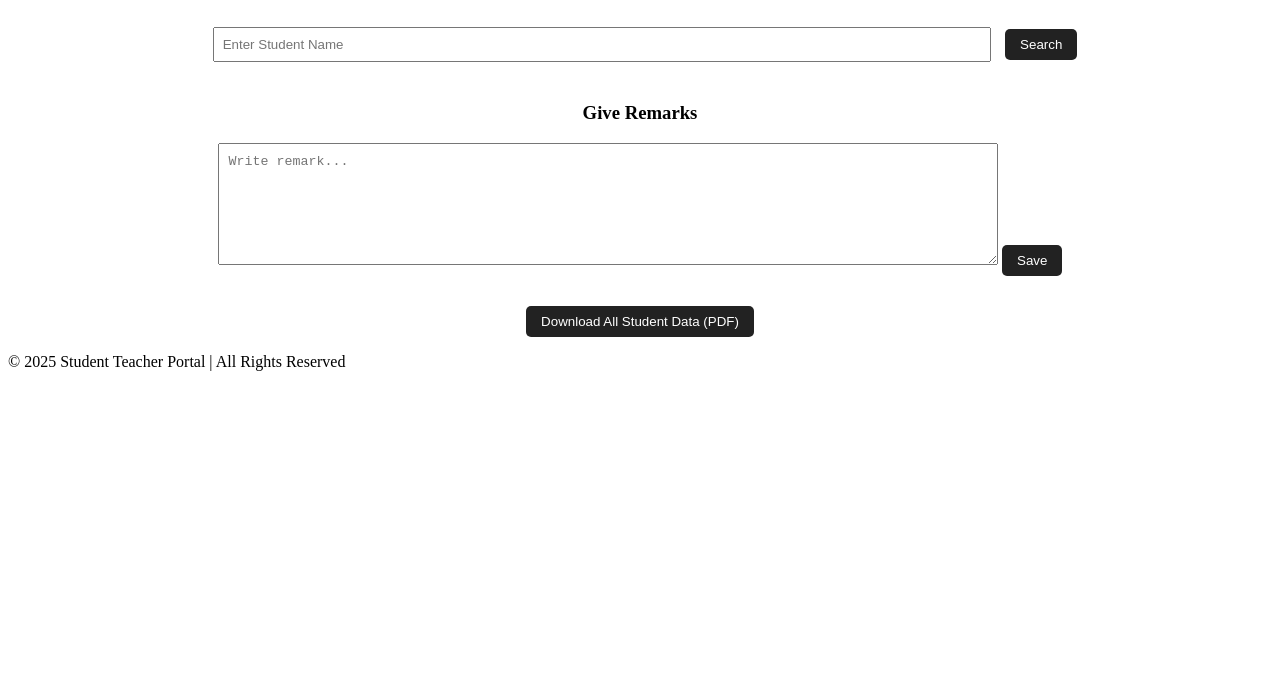
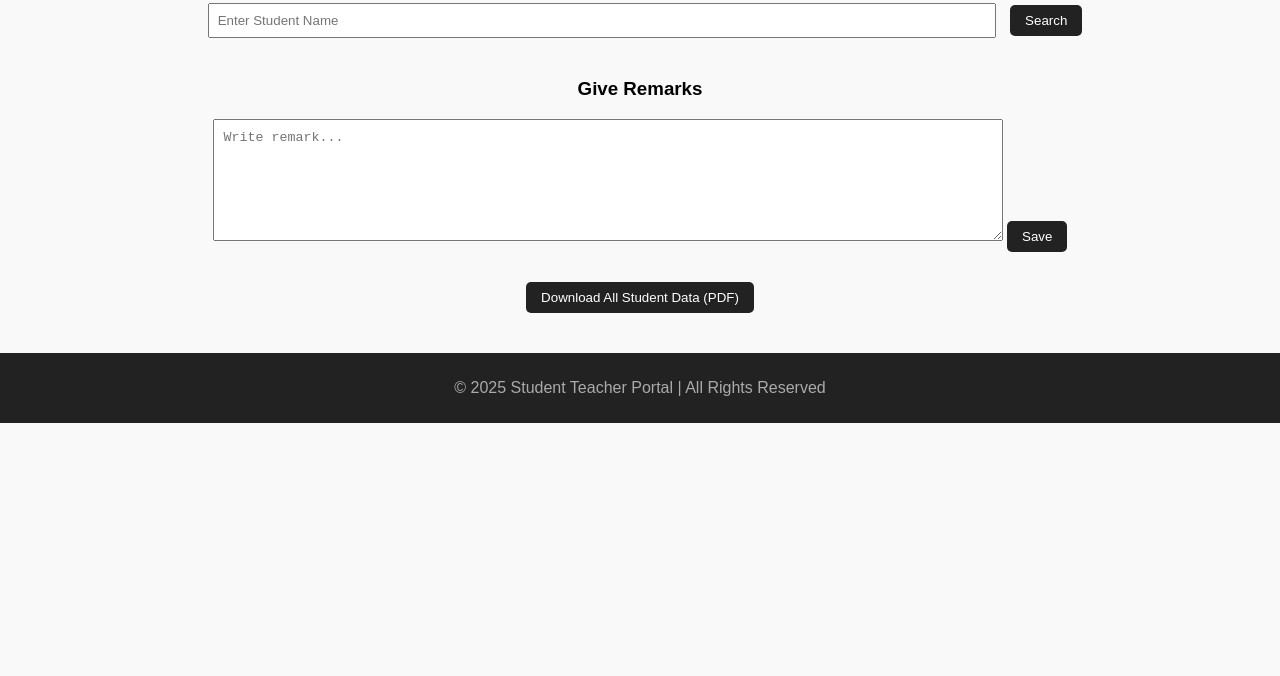
Before and after one commit to MANISHBRO500/student-teacher-portal, a plain HTML site: page frontend/teacher.html in a window 1280 px wide. Shown: the part 124-800 px from the top of the page. Drawn offline with Linux system fonts and the light colour scheme; a script that the page names is missing.

Commit message:
Update stylesheet link in teacher.html

```diff
--- a/frontend/teacher.html
+++ b/frontend/teacher.html
@@ -4,7 +4,7 @@
   <meta charset="UTF-8" />
   <meta name="viewport" content="width=device-width, initial-scale=1.0" />
   <title>Teacher Dashboard</title>
-  <link rel="stylesheet" href="css/common.css" />
+  <link rel="stylesheet" href="css/style.css" />
   <link rel="stylesheet" href="css/teacher.css" />
 </head>
 <body>
```
